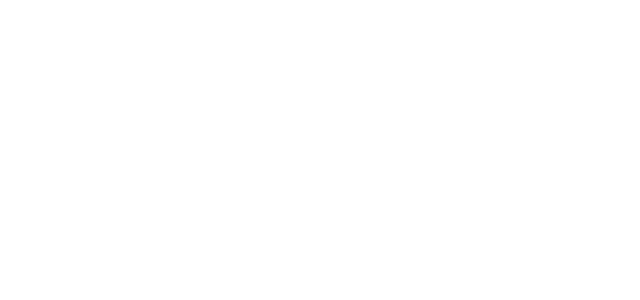
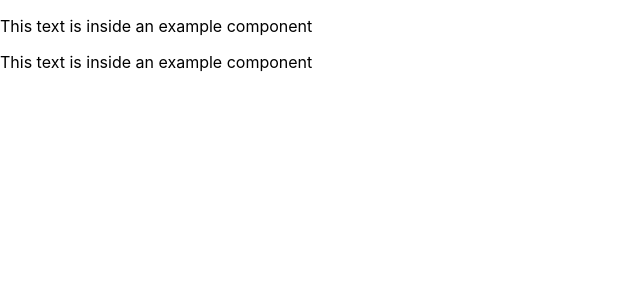
Before and after one commit to otsork/concentration, a React (Create React App) app: page / in a window 1280 px wide. Shown: the top 300 px of the page, without its empty margins (0-640 px from the left). Built offline with nearby package versions, Linux system fonts and the light colour scheme.

Commit message:
Example component

```diff
--- a/src/App.js
+++ b/src/App.js
@@ -1,9 +1,13 @@
 import React from 'react'
+import Example from './components/Example'
 
 function App() {
+
+  const car = { make: 'Saab', model: '9-3' }
+
   return (
     <div className="App">
-
+      <Example prop1='Render this string' prop2={car}/>
     </div>
   )
 }
--- a/src/components/Example.jsx
+++ b/src/components/Example.jsx
@@ -1,23 +1,55 @@
 // This is an example component to explain the structure of React components
+
+// We import React library from 'react' module
 import React from 'react'
 
-// export: means that the target of export (Main -class) is available outside of this file
+/*
+  export: means that the target of export (Example -class) is available outside of this file
+  default: means that if this file is imported in another file without explicitly pointed which parts of if is imported by destructuring,
+          the import will target the variable, class etc. where the default is present, which in this case is Example -class.
+          Only 1 variable can be type export "default" in a file.
+          When imported, as long as the file path is valid, the name of the import can be anything.
 
-// default: means that if this file is imported in another file without explicitly pointed which parts of if is imported by destructuring,
-//          the import will target the variable, class etc. where the default is present, which in this case is Main -class.
-//          Only 1 variable can be type export "default" in a file. When imported, as long as the file path is valid, the name of the import can be anything.
+  class: means that a class is being defined, we are creating a class component.
+  Example: is the name of this component, it could be anything.
+  extends: means that this class inherits all the properties of another class, in this case React.Component
+  React.Component: "React" points to a library/namespace and Component is a class inside this library/namespace.
+                    Basic javascript object dot notation, for example
+                    "var myObject = { car: 'Saab' }", console.log(MyObject.car) will log "Saab" to console
+*/
+export default class Example extends React.Component {
 
-// class: means that a class component is being defined
-// Main: is the name of this component, it could be anything.
-// extends: means that this class inherits all the properties of another class, in this case React.Component
-// React.Component: "React" points to a library/namespace and Component is a class inside this library/namespace.
-//                  Basic javsacript object dot notation, e.g. "var myObject = { car: 'Saab' }", console.log(MyObject.car) will log "Saab" to console
+  // logCar outputs 2 lines into the console, "Saab" and "9-3"
+  logCar() {
+    /*
+      "this" keyword means that it targets this class, we could write "Example.props.prop2.make" as well,
+      but "this" is much easier than always specifying the name of the class
+    */
+    console.log(this.props.prop2.make)
+    console.log(this.props.prop2.model)
+  }
 
-export default class Main extends React.Component {
-
-  // render function is the last necessary piece of a react component,
+  // render function is the only mandatory part of a react component these days, (in the past each class needed to have a constructor method)
   // whatever is returned from render will be rendered when component is mounted to the dom
   render() {
-    return <div>This text is inside an example component</div>
+
+    // once again, calling a logCar property here or rather a method of a *this class (*Example)
+    this.logCar()
+
+    /*
+      <> component is a "ghost wrapper", its not visible in the dom nor the website,
+      but it wraps both of the <p> elements, because in React you must only have 1 top level component.
+      instead of <> we could have wrapped the <p> elements with <div> elements, which is the commonly used fashion,
+      but we dont want an extra div that has no real purpose.
+      <> component can not have any css styles or properties/attributes, it simply acts as a wrapper making 2 or more elements seem like 1 to React.
+      <> is a shorthand of <React.Fragment>
+    */
+    return (
+      <>
+        <p>This text is inside an example component</p>
+        <p>This text is inside an example component</p>
+      </>
+    )
+
   }
 }
```
